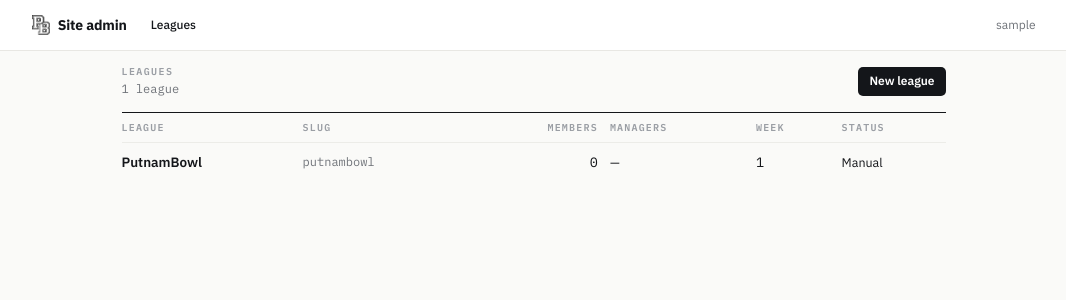
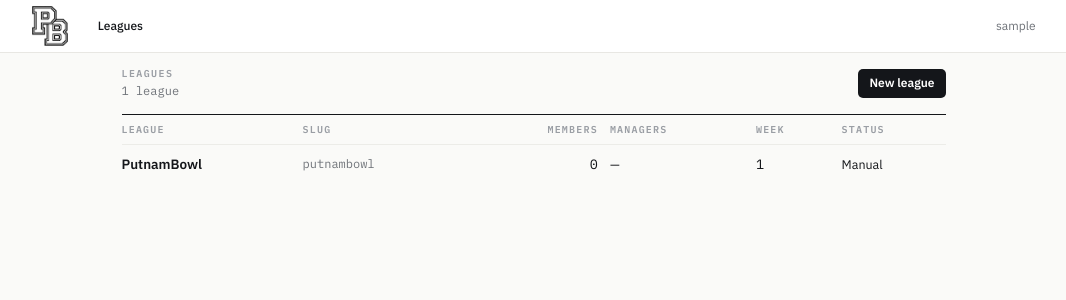
Before and after one commit to andrew23967/putnambowl2, a Django app: page /leagues/ in a window 1280 px wide. Shown: the top 300 px of the page, without its empty margins (99-1165 px from the left). Run offline with Django 5.2, Linux system fonts and the light colour scheme; the visitor is signed in with stand-in values (Sample User, id 1); data comes from the database, SQL or seed files in the repository.

Commit message:
Nav: the mark alone, 40px, in a 52px bar; no wordmark
Co-Authored-By: Claude Fable 5.1 <noreply@anthropic.com>

```diff
--- a/main/static/main/app.css
+++ b/main/static/main/app.css
@@ -343,9 +343,9 @@ dialog.dialog::backdrop { background: rgba(20,22,26,.28); }
 
 /* ── Nav ──────────────────────────────────────────────────────────────── */
 .nav { background: #fff; border-bottom: 1px solid var(--rule); position: relative; z-index: 20; }
-.nav-in { max-width: var(--w-page); margin: 0 auto; padding: 0 var(--pad-x); height: 50px; display: flex; align-items: center; gap: 14px; }
-.nav-brand { display: inline-flex; align-items: center; gap: 8px; font-weight: 700; font-size: 14px; letter-spacing: -.01em; color: var(--ink); }
-.nav-icon { height: 20px; width: auto; flex-shrink: 0; }
+.nav-in { max-width: var(--w-page); margin: 0 auto; padding: 0 var(--pad-x); height: 52px; display: flex; align-items: center; gap: 14px; }
+.nav-brand { display: inline-flex; align-items: center; margin-right: 6px; }
+.nav-icon { height: 40px; width: auto; flex-shrink: 0; display: block; }
 .nav-brand:hover { color: var(--ink); }
 .nav-links { display: flex; gap: 16px; font-size: 12px; margin-left: 10px; }
 .nav-link { color: var(--muted); }
--- a/templates/base.html
+++ b/templates/base.html
@@ -17,7 +17,7 @@
 {% with current=request.resolver_match.url_name %}
 <nav class="nav">
   <div class="nav-in">
-    <a class="nav-brand" href="{% if league %}{% url 'main:home' %}{% else %}{% url 'leagues:index' %}{% endif %}"><img class="nav-icon" src="{% static 'main/favicon.png' %}" alt="">{% if league %}{{ league.name }}{% else %}Site admin{% endif %}</a>
+    <a class="nav-brand" href="{% if league %}{% url 'main:home' %}{% else %}{% url 'leagues:index' %}{% endif %}" aria-label="{% if league %}{{ league.name }}{% else %}Site admin{% endif %}"><img class="nav-icon" src="{% static 'main/favicon.png' %}" alt=""></a>
 
     {% if league %}
     <div class="nav-links">
```
Also changed, not shown: docs/style.md (+1 -1 lines).
